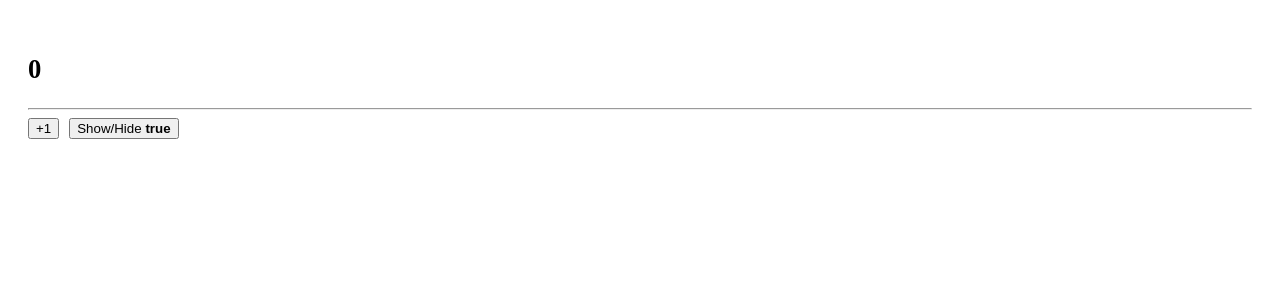
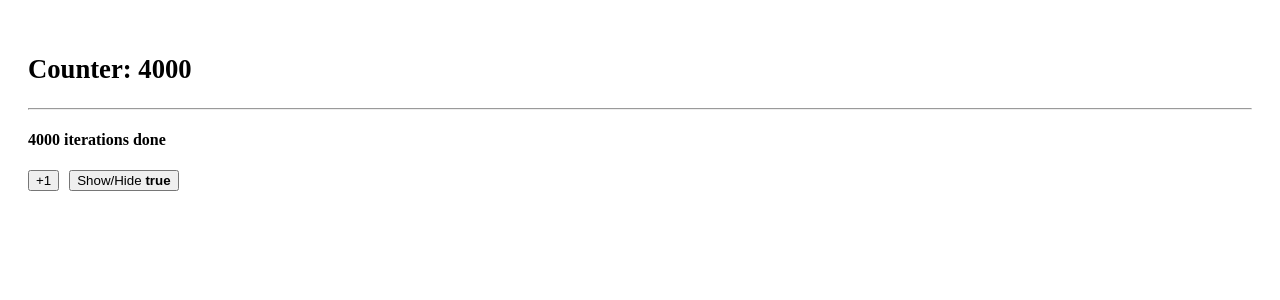
Before and after one commit to UlisesOrnelasR/hooks-app, a React app: page / in a window 1280 px wide. Shown: the top 300 px of the page. Built offline with nearby package versions, Linux system fonts and the light colour scheme; the HTML template or start-up script is replaced by a standard one.

Commit message:
useMemo ejemplo

```diff
--- /dev/null
+++ b/src/06-memo/MemoHook.jsx
@@ -0,0 +1,32 @@
+import { useCounter } from "../hooks/useCounter";
+import { useMemo, useState } from "react";
+
+const heavyStuff = (iterationNumber = 100) => {
+  for (let i = 0; i < iterationNumber; i++) {
+    console.log("Ahi vamos...");
+  }
+  return `${iterationNumber} iterations done`;
+};
+
+export const MemoHook = () => {
+  const { counter, increment } = useCounter(4000);
+  const [show, setShow] = useState(true);
+  const memorizedValue = useMemo(() => heavyStuff(counter), [counter]);
+
+  return (
+    <>
+      <h1>
+        <small>Counter: {counter}</small>
+      </h1>
+      <hr />
+
+      <h4>{memorizedValue}</h4>
+      <button className="btn btn-warning btn-sm" onClick={() => increment(1)}>
+        +1
+      </button>
+      <button className="btn btn-success" onClick={() => setShow(!show)}>
+        Show/Hide <strong className="text-dark">{JSON.stringify(show)}</strong>
+      </button>
+    </>
+  );
+};
--- a/src/main.jsx
+++ b/src/main.jsx
@@ -1,10 +1,10 @@
 import React from "react";
 import ReactDOM from "react-dom/client";
-import { Memorize } from "./06-memo/Memorize.jsx";
+import { MemoHook } from "./06-memo/MemoHook";
 import "./index.css";
 
 ReactDOM.createRoot(document.getElementById("root")).render(
   //<React.StrictMode>
-  <Memorize />
+  <MemoHook />
   //</React.StrictMode>
 );
```
